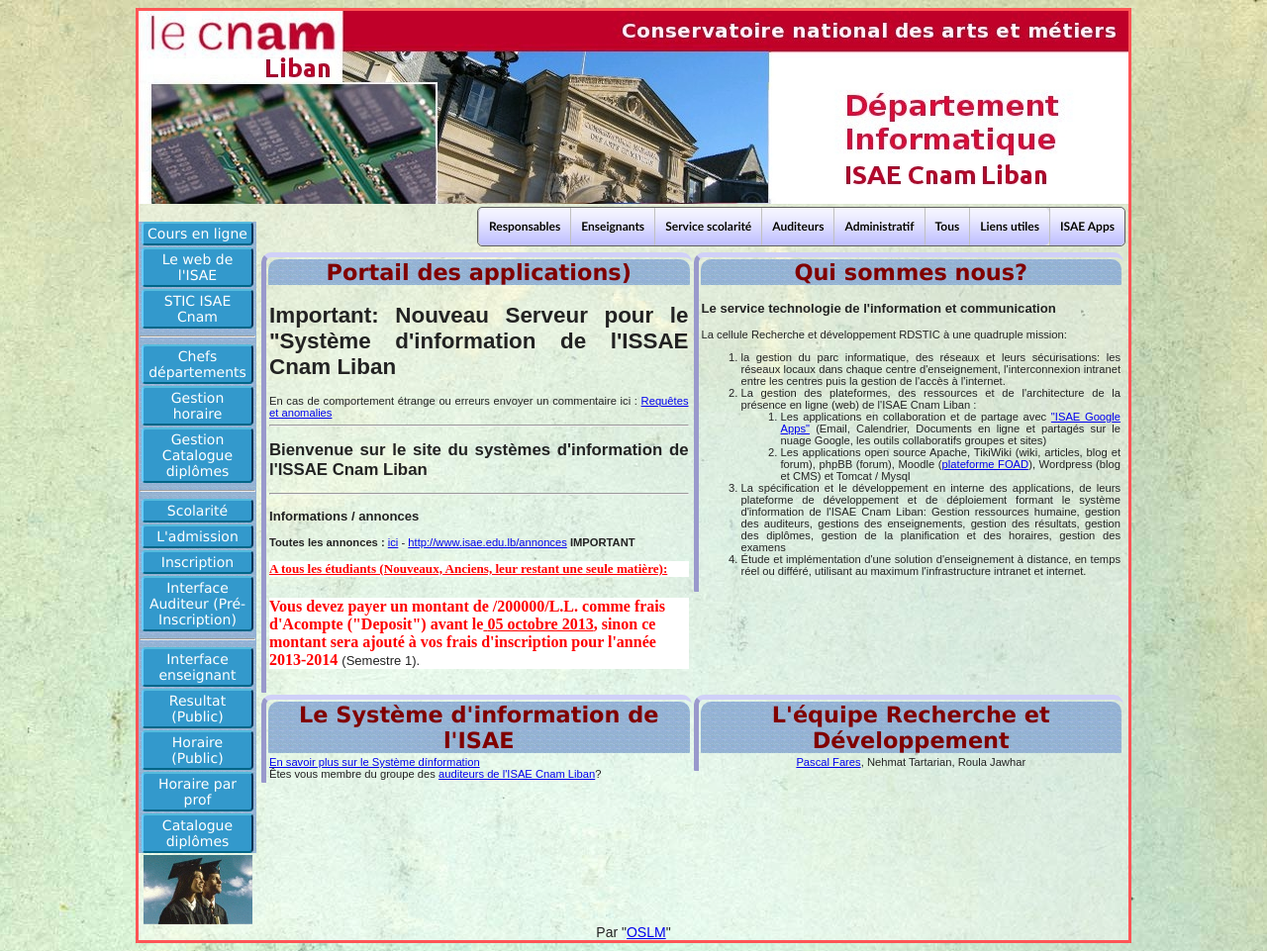
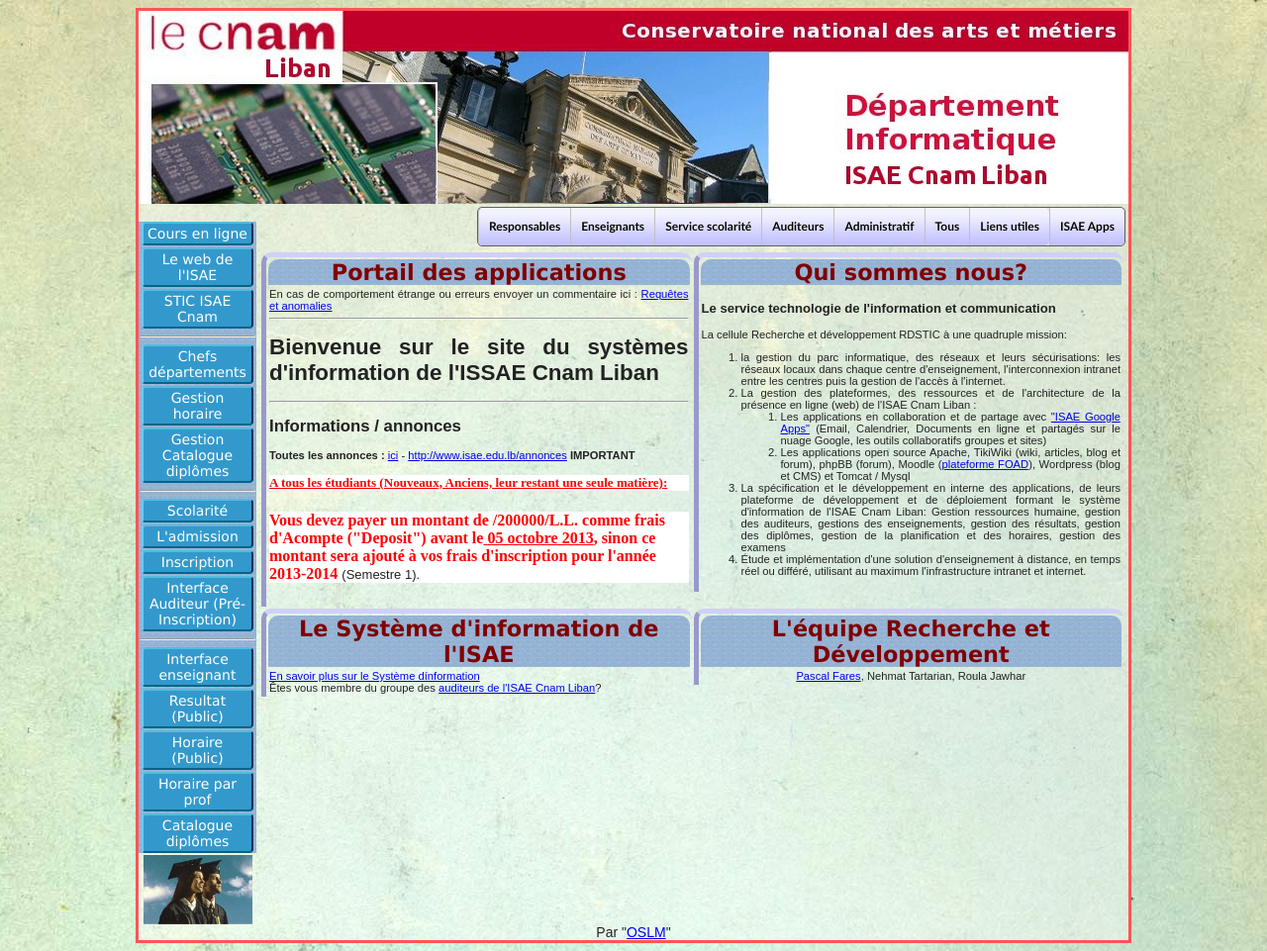
Before and after one commit to pascalfares/si.isae.edu.lb, a PHP site: page / in a window 1280 px wide. Shown: the whole page at 99% size. Run offline with PHP 8.4, Linux system fonts and the light colour scheme.

Commit message:
Annonces

```diff
--- a/Acceuil.php
+++ b/Acceuil.php
@@ -2,7 +2,7 @@
     include "PhpInc/autochanel.inc";
     $crc=new ChanelRow;
     $crc->addRow();
-    $crc->addChanel("Portail des applications)", "chan/annonces.html",1);
+    $crc->addChanel("Portail des applications", "chan/annonces.html",1);
     $crc->addChanel("Qui sommes nous?", "chan/tic.html",1);
     $crc->addRow();
     $crc->addChanel("Le Système d'information de l'ISAE","chan/enSavoirPlus.html",1);
--- a/chan/annonces.html
+++ b/chan/annonces.html
@@ -1,10 +1,8 @@
-<h1>Important: Nouveau Serveur pour le "Système d'information de l'ISSAE Cnam Liban</h1>
-
 En cas de comportement étrange ou erreurs envoyer un commentaire ici : <a href="http://www.isae.edu.lb/requetes-issues"> Requêtes et anomalies</a>
 <hr/>
-<h2>Bienvenue sur le site du systèmes d'information de l'ISSAE Cnam Liban</h2>
+<h1>Bienvenue sur le site du systèmes d'information de l'ISSAE Cnam Liban</h1>
 <hr/>
-<h3>Informations / annonces</h3>
+<h2>Informations / annonces</h2>
 <b>Toutes les annonces :</b> <a href="http://www.isae.edu.lb/annonces">ici</a> - <a href="http://www.isae.edu.lb/annonces">http://www.isae.edu.lb/annonces</a>
 <b>IMPORTANT</b>
 <h3 style="font-style:normal;font-variant:normal;letter-spacing:normal;line-height:normal;text-align:start;text-indent:0px;text-transform:none;white-space:normal;word-spacing:0px;background-color:rgb(255,255,255);color:rgb(255,0,0);font-family:Times New Roman"><u>A tous les étudiants (Nouveaux, Anciens, leur restant une seule matière):</u></h3>
```
